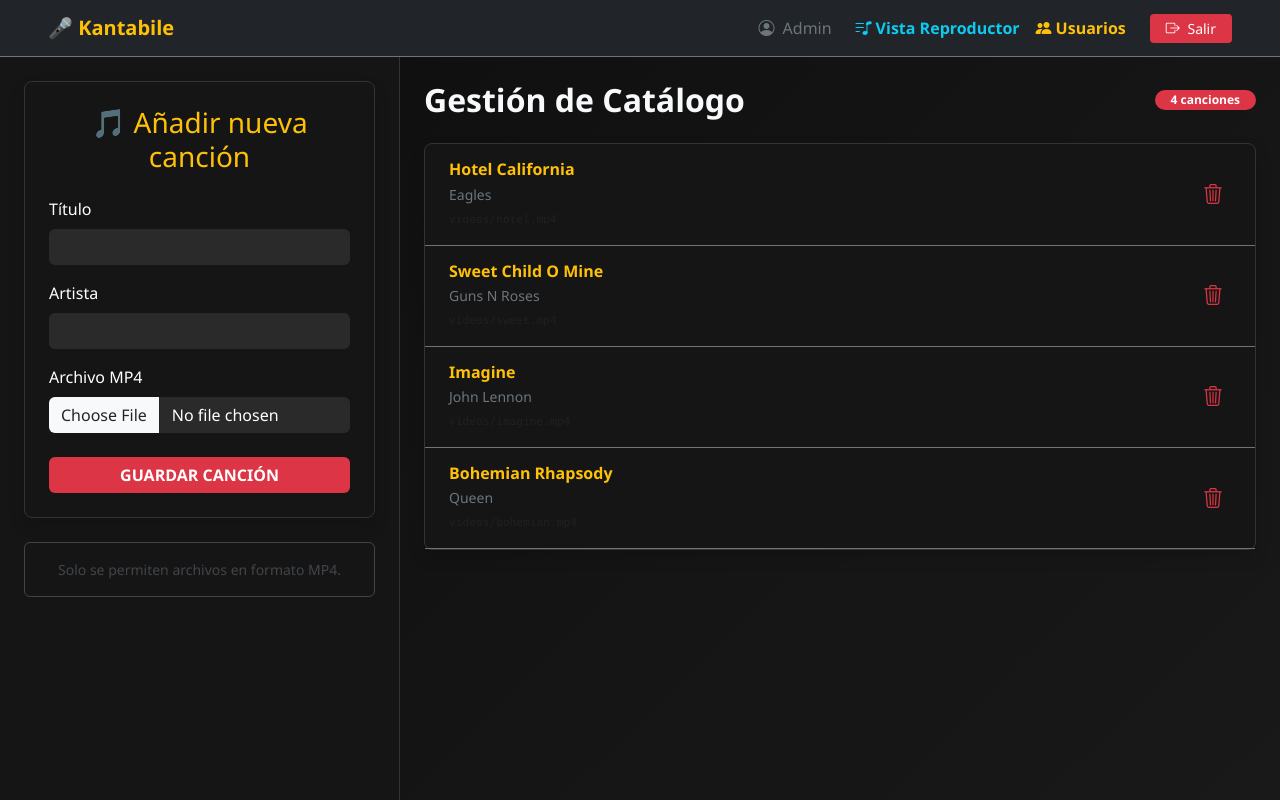
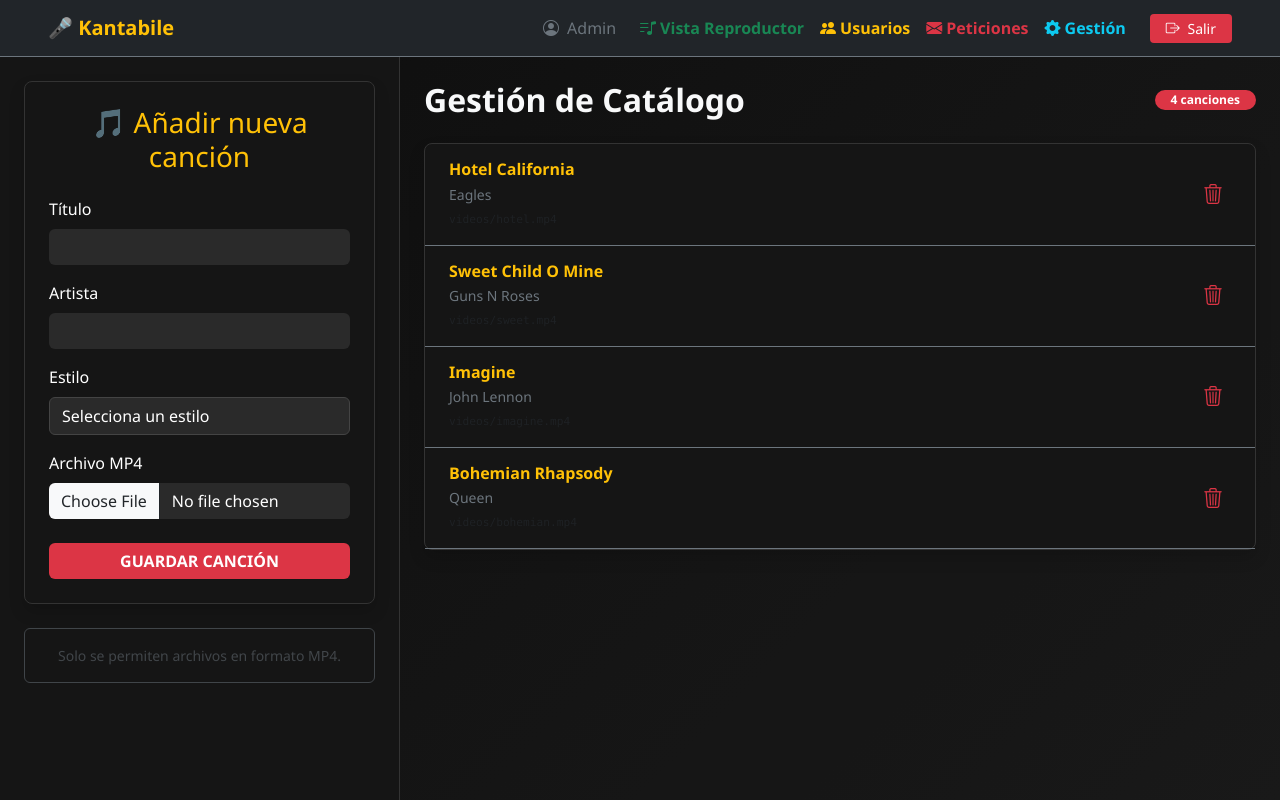
Before and after one commit to Epiquers/Karaoke, a PHP site: page /administrador/canciones_admin.php in a window 1280 px wide. Run offline with PHP 8.4, Linux system fonts and the light colour scheme; a user stored in the database is signed in; data comes from the database, SQL or seed files in the repository; both versions use the stored data as it was after the commit.

Commit message:
Cambiado links navbar. Creado campo estilo en canciones y modificado buscador.

```diff
--- a/administrador/canciones_admin.php
+++ b/administrador/canciones_admin.php
@@ -44,6 +44,18 @@
                             <div class="mb-3">
                                 <label class="form-label">Artista</label>
                                 <input type="text" class="form-control" name="artista" required>
+                            </div>
+                            <div class="mb-3">
+                                <label class="form-label">Estilo</label>
+                                <select class="form-select" name="estilo" required>
+                                    <option value="">Selecciona un estilo</option>
+                                    <option value="Pop">Pop</option>
+                                    <option value="Rock">Rock</option>
+                                    <option value="Reggae">Reggae</option>
+                                    <option value="Blues">Blues</option>
+                                    <option value="Rap">Rap</option>
+                                    <option value="Indie">Indie</option>
+                                </select>
                             </div>
                             <div class="mb-4">
                                 <label class="form-label">Archivo MP4</label>
--- a/css/styles.css
+++ b/css/styles.css
@@ -30,16 +30,52 @@
   color: #ffffff;
 }
 
+/* Tema oscuro en select */
+.form-select {
+  background-color: #2a2a2a !important;
+  border: 1px solid #444 !important;
+  color: #ffffff !important;
+  appearance: none;
+  background-image: none !important;
+}
+
+/* Forzar tema oscuro en select del panel admin */
+.admin-form-panel .form-select {
+  background-color: #2a2a2a !important;
+  color: #ffffff !important;
+  border-color: #444 !important;
+  color-scheme: dark;
+}
+
 /* Placeholder más pequeño en campos grandes para no superar al label */
 .form-control::placeholder {
   color: #80848d !important;
 }
 
+/* Efecto de foco con borde rojo y fondo oscuro */
 .form-control:focus {
   background-color: #2a2a2a;
   color: #ffffff;
   box-shadow: none;
   border: 1px solid #dc3545;
+}
+
+/* Efecto de foco en select con borde rojo y fondo oscuro */
+.form-select:focus {
+  background-color: #2a2a2a !important;
+  color: #ffffff !important;
+  box-shadow: none;
+  border: 1px solid #dc3545 !important;
+}
+
+.form-select option {
+  background-color: #1f1f1f;
+  color: #ffffff;
+}
+
+.admin-form-panel .form-select option {
+  background-color: #1f1f1f;
+  color: #ffffff;
 }
 
 /* ---------- BOTONES ---------- */
--- a/includes/navbar.php
+++ b/includes/navbar.php
@@ -18,51 +18,20 @@
                 <li class="nav-item">
                     <?php
                     if (isset($_SESSION['rol']) && $_SESSION['rol'] == 2) {
-
-                        $pagina_actual = basename($_SERVER['PHP_SELF']);
-
-                        // Para admin: mostrar siempre dos enlaces, ocultando el actual y alternando colores
-                        if ($pagina_actual == 'canciones.php') {
                     ?>
+                <li class="nav-item"><a class="nav-link fw-bold text-success" href="../usuario/canciones.php"><i class="bi bi-music-note-list me-1"></i>Vista Reproductor</a></li>
+                <li class="nav-item"><a class="nav-link fw-bold text-warning" href="../administrador/perfil_admin.php"><i class="bi bi-people-fill me-1"></i>Usuarios</a></li>
+                <li class="nav-item"><a class="nav-link fw-bold text-danger" href="../administrador/peticiones_admin.php"><i class="bi bi-envelope-fill me-1"></i>Peticiones</a></li>
                 <li class="nav-item"><a class="nav-link fw-bold text-info" href="../administrador/canciones_admin.php"><i class="bi bi-gear-fill me-1"></i>Gestión</a></li>
-                <li class="nav-item"><a class="nav-link fw-bold text-warning" href="../administrador/perfil_admin.php"><i class="bi bi-people-fill me-1"></i>Usuarios</a></li>
 
             <?php
-                        } elseif ($pagina_actual == 'canciones_admin.php') {
-            ?>
-                <li class="nav-item"><a class="nav-link fw-bold text-info" href="../usuario/canciones.php"><i class="bi bi-music-note-list me-1"></i>Vista Reproductor</a></li>
-                <li class="nav-item"><a class="nav-link fw-bold text-warning" href="../administrador/perfil_admin.php"><i class="bi bi-people-fill me-1"></i>Usuarios</a></li>
-
-            <?php
-                        } elseif ($pagina_actual == 'perfil_admin.php') {
-            ?>
-                <li class="nav-item"><a class="nav-link fw-bold text-info" href="../usuario/canciones.php"><i class="bi bi-music-note-list me-1"></i>Vista Reproductor</a></li>
-                <li class="nav-item"><a class="nav-link fw-bold text-warning" href="../administrador/canciones_admin.php"><i class="bi bi-gear-fill me-1"></i>Gestión</a></li>
-
-            <?php
-                        }
                     } else {
-                        $pagina_actual = basename($_SERVER['PHP_SELF']);
-
-                        if ($pagina_actual == 'perfil.php') {
             ?>
                 <li class="nav-item"><a class="nav-link fw-bold text-info" href="../usuario/canciones.php"><i class="bi bi-house-door-fill me-1"></i>Principal</a></li>
                 <li class="nav-item"><a class="nav-link fw-bold text-warning" href="../usuario/peticiones.php"><i class="bi bi-chat-dots-fill me-1"></i>Peticiones</a></li>
+                <li class="nav-item"><a class="nav-link fw-bold text-success" href="../usuario/perfil.php"><i class="bi bi-person-circle me-1"></i>Mi Perfil</a></li>
 
             <?php
-                        } elseif ($pagina_actual == 'canciones.php') {
-            ?>
-                <li class="nav-item"><a class="nav-link fw-bold text-info" href="../usuario/perfil.php"><i class="bi bi-person-circle me-1"></i>Mi Perfil</a></li>
-                <li class="nav-item"><a class="nav-link fw-bold text-warning" href="../usuario/peticiones.php"><i class="bi bi-chat-dots-fill me-1"></i>Peticiones</a></li>
-
-            <?php
-                        } elseif ($pagina_actual == 'peticiones.php') {
-            ?>
-                <li class="nav-item"><a class="nav-link fw-bold text-info" href="../usuario/canciones.php"><i class="bi bi-house-door-fill me-1"></i>Principal</a></li>
-                <li class="nav-item"><a class="nav-link fw-bold text-warning" href="../usuario/perfil.php"><i class="bi bi-person-circle me-1"></i>Mi Perfil</a></li>
-
-        <?php
-                        }
                     }
             ?>
 
--- a/usuario/canciones.php
+++ b/usuario/canciones.php
@@ -5,7 +5,7 @@
 
 $idUsuario = $_SESSION['idUsuario'];
 
-// 1️⃣ PRIMERA canción de la cola
+// PRIMERA canción de la cola
 $consulta_primeraCancion = "SELECT * FROM cola WHERE id_usuario = '$idUsuario' ORDER BY id ASC LIMIT 1";
 $result_primera = mysqli_query($conn, $consulta_primeraCancion);
 $primera = mysqli_fetch_assoc($result_primera);
@@ -190,8 +190,10 @@
                             "";
                             let artista = item.getAttribute('data-artista')
                             "";
+                            let estilo = item.getAttribute('data-estilo')
+                            "";
 
-                            if (titulo.includes(texto) || artista.includes(texto)) {
+                            if (titulo.includes(texto) || artista.includes(texto) || estilo.includes(texto)) {
                                 item.classList.remove('d-none');
                                 item.classList.add('d-flex');
                             } else {
```
Also changed, not shown: karaoke.sql (+15 -7 lines). Lines whose indentation alone changed are shown as unchanged.
